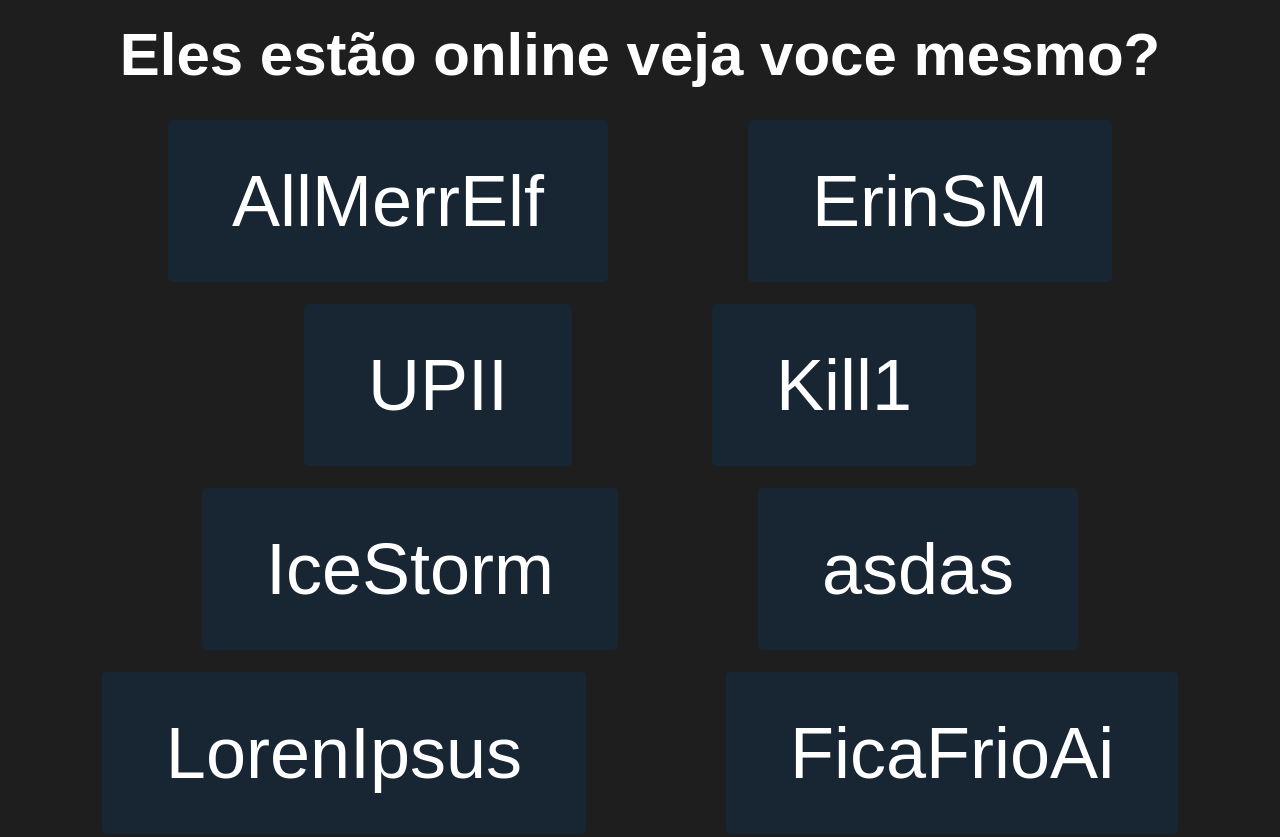
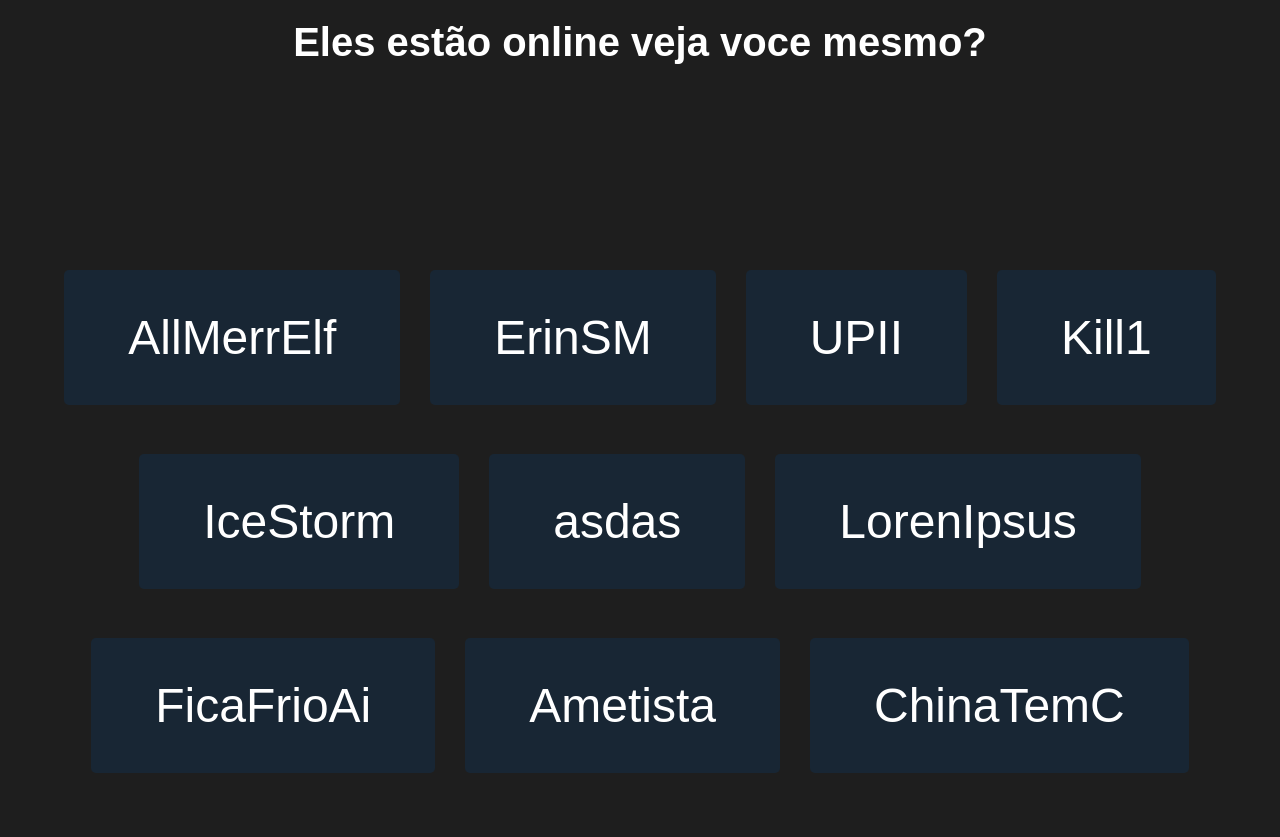
Before and after one commit to erisenrholanda/quem-ta-upando, a plain HTML site: page index.html in a window 1280 px wide. Shown: the top 837 px of the page. After the commit the page ends 800 px from the top, so only its background shows below. Drawn offline with Linux system fonts and the light colour scheme.

Commit message:
subindo index e css

```diff
--- a/index.html
+++ b/index.html
@@ -7,7 +7,9 @@
     <link rel="stylesheet" href="style.css">
 </head>
 <body>
-    <h1>Eles estão online veja voce mesmo?</h1>
+    <div class="container">
+        <h1>Eles estão online veja voce mesmo?</h1>
+    </div>
     <ul>
         <li><a href="https://www.muzenith.com.br/profile/character/AllMerrElf" alt="erin">AllMerrElf</a></li>
         <li><a href="https://www.muzenith.com.br/profile/character/ErinSM" alt="erin1">ErinSM</a></li>
--- a/style.css
+++ b/style.css
@@ -2,7 +2,7 @@
     background-color: #1e1e1e;
     color: #fff;
     font-family: Arial, sans-serif;
-    font-size: 60px;
+    font-size: 40px;
     padding: 0;
     margin: 0;
 }
@@ -13,6 +13,13 @@ body{
     display: flex;
     flex-direction: column;
     align-items: center;
+}
+
+.container {
+    width: 100%;
+    display: flex;
+    justify-content: center;
+    margin-bottom: 20vh;
 }
 
 h1{
@@ -34,13 +41,13 @@ li{
     list-style: none;
     align-items: center;
     justify-content: center;
-    padding: 40px 30px;
+    padding: 10px 15px;
     height: 3vh;
-    margin: 40px 40px;
+    margin: 70px 0px;
 }
 
 a{
-    color: #fff;
+color: #fff;
     text-decoration: none;
     font-size: 1.2em;
     padding: 5vh 5vw;
```
